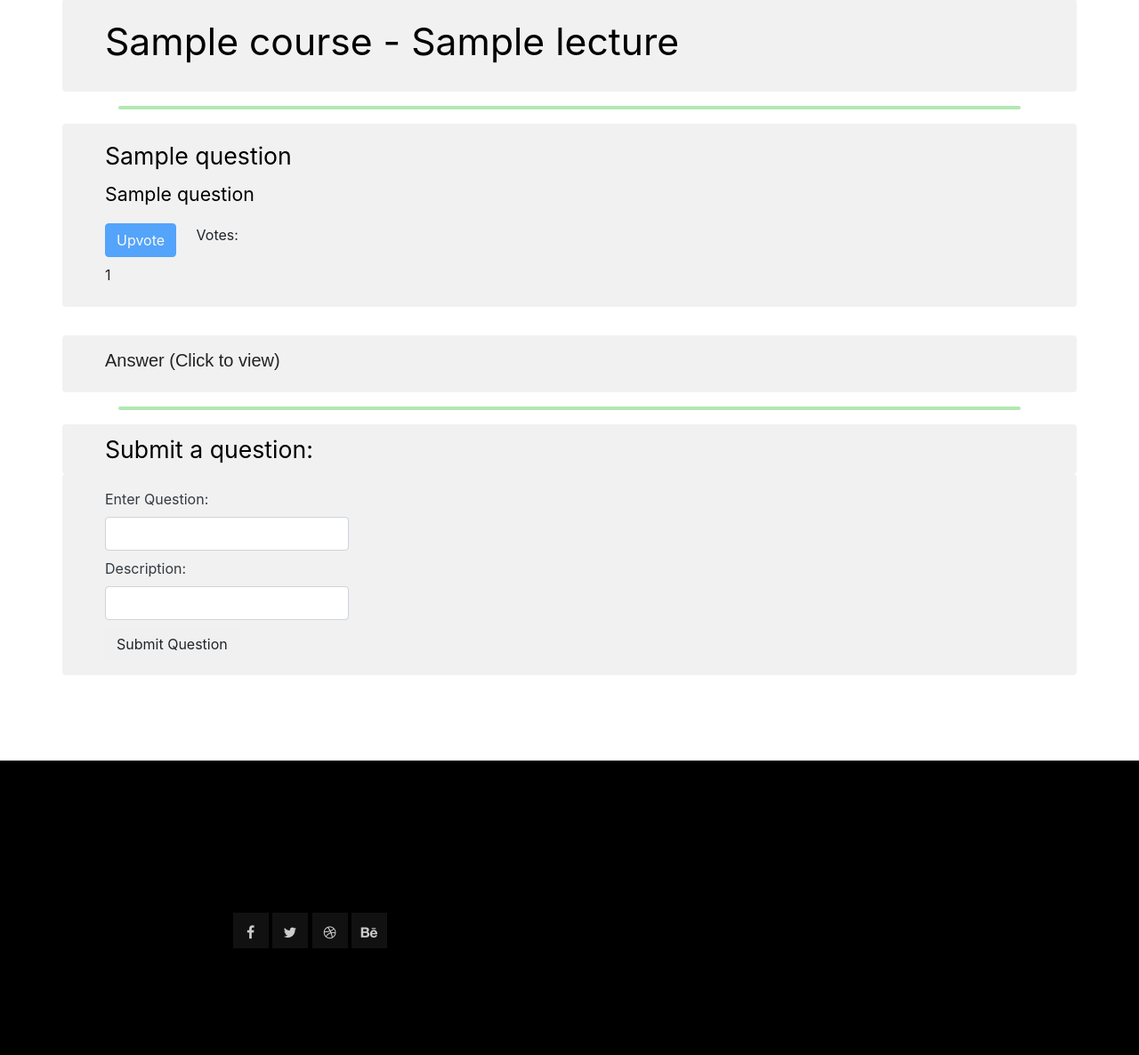
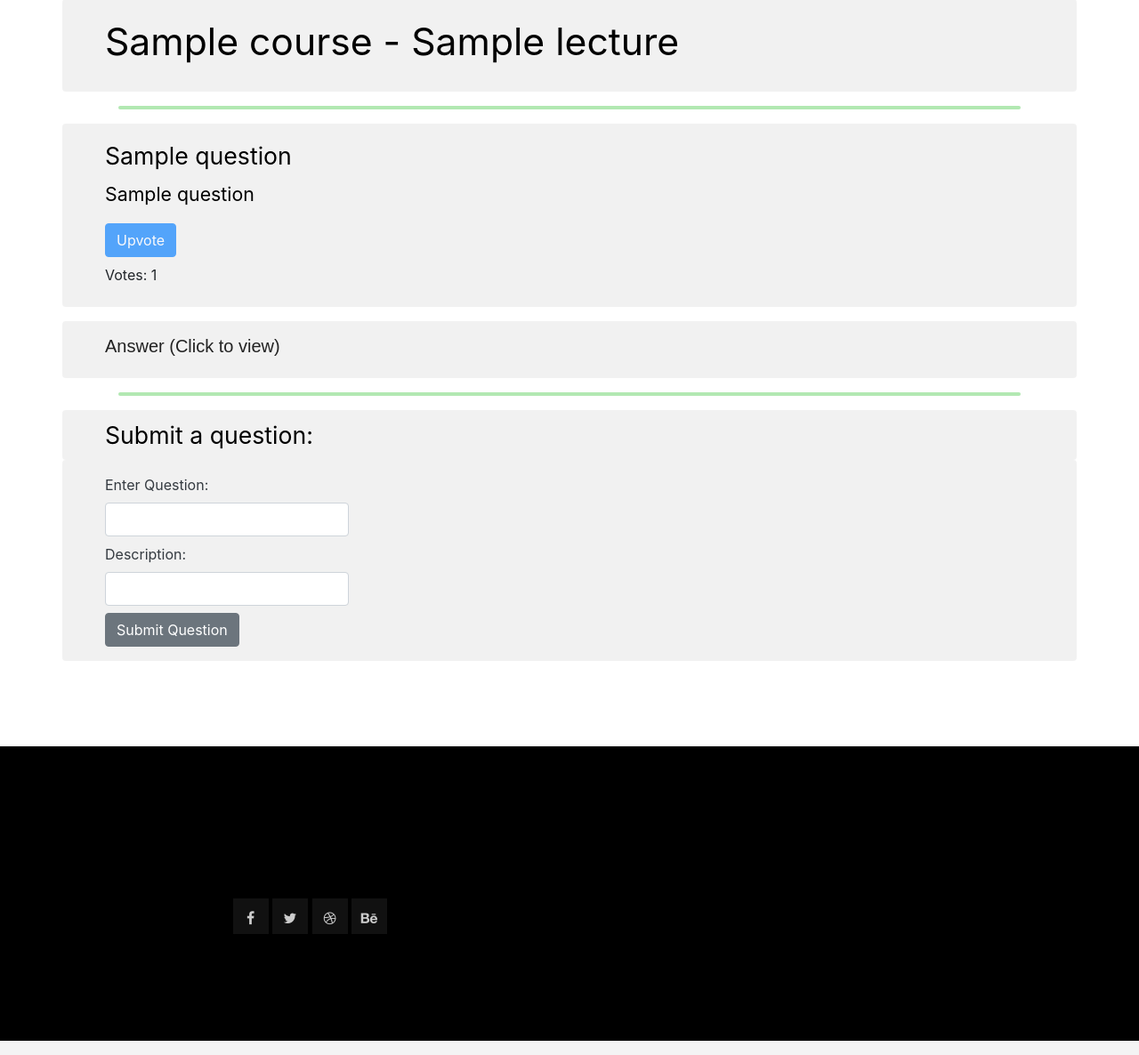
Before and after one commit to jdesbois/questionable, a Django app: a page that uses templates/main/lecture.html in a window 1280 px wide. Shown: the part 121-1307 px from the top of the page at 89% size. Run offline with Django 3.2, Linux system fonts and the light colour scheme; a user stored in the database is signed in; tables that the repository leaves empty hold one stand-in row (values such as "Sample post"); some libraries are stand-ins or nearby versions.

Commit message:
Tidied up lecture page frontend

```diff
--- a/static/js/lecture-jquery.js
+++ b/static/js/lecture-jquery.js
@@ -18,7 +18,16 @@ $(document).ready(function(){
         repliestag = ".replies-" + questionid;
         console.log(repliestag);
 
+        // id for 'answer' text
+        var answertag;
+        answertag = ".answer-" + questionid
+        console.log(answertag);
+
+        // slide to view
         $(repliestag).slideToggle();
+
+        // toggle between 'Answer' and 'Answer (Click to view)'
+        $(answertag).text($(answertag).text() == 'Answer (Click to view)' ? 'Answer' : 'Answer (Click to view)');
 
 
 
--- a/static/js/upvote-ajax.js
+++ b/static/js/upvote-ajax.js
@@ -22,7 +22,7 @@ $(document).ready(function(){
         $.get('/main/upvote/',
             {'question_id': questionid},
             function(data){
-                $(counttag).html(data);
+                $(counttag).html("Votes: " + data);
                 $(buttontag).attr("disabled", true);
             })
 
--- a/templates/main/lecture.html
+++ b/templates/main/lecture.html
@@ -63,10 +63,10 @@ Profile
                         {% endif %}
                      {% endfor %}
 
-                     &nbsp &nbsp Votes: &nbsp
+
                      {% for title, count in upvote_dict.items %}
                         {% if title == question.title %}
-                            <div class="upvotes" id="count-{{ question.id }}">{{ count }}</div><br/>
+                            <div class="upvotes" id="count-{{ question.id }}">Votes: {{ count }}</div><br/>
                         {% endif %}
                      {% endfor %}
                  </div>
@@ -95,29 +95,41 @@ Profile
                     {% endfor %}
                     </div>
                     <div class="col pt-2">
-                    <input class="btn lightgray " type="submit" name="submit" value="Submit Reply" />
+                    <input class="btn btn-secondary " type="submit" name="submit" value="Submit Reply" />
                     </div>
                 </form>
             </div>
-            {% endif %}
-
             <div class="row bg-white rounded pl-5 pt-2 pb-2">
 
             </div>
+            {% endif %}
+            {% if replies %}
+
 <!--            Loop over and add replies-->
-            {% for reply in replies %}
+
             <div class="row lightgray text-dark rounded pl-5 pt-3 pb-3 pr-5 showreplies"
                  id="showreplies-{{ question.id }}"
                      data-questionid="{{ question.id }}">
-                    <div><h5> Answer (Click to view)</h5></div>
-                <div class="hidden replies-{{ question.id }}">{{ reply.reply }}</div><br/>
+                <div class="container">
+
+                    <div class="row" }><h5 class="answer-{{ question.id }}">Answer (Click to view)</h5></div>
+
+                    {% for reply in replies %}
+                    <div class="row hidden replies-{{ question.id }}"><h6>{{ reply.user}}:</h6></div>
+                    <div class="row hidden replies-{{ question.id }}">{{ reply.reply }}</div>
+                    <div class="row hidden replies-{{ question.id }}"><br></div>
+                    {% endfor %}
+                </div>
             </div>
-             <div class="row bg-white rounded pl-5 pt-2 pb-2">
+            <div class="row bg-white text-white rounded pl-5 pt-2 pb-2">
 
-             </div>
-              {% endfor %}
+            </div>
+            {% endif %}
+
+
             {% endif %}
         {% endfor %}
+
         <div class="row breakline text-white rounded pl-5 pt-1 ml-5 mr-5">
 
         </div>
@@ -144,7 +156,7 @@ Profile
                 {{ field.help_text }}
                 {{ field }}
             {% endfor %}
-            <input class="btn lightgray" type="submit" name="submit" value="Submit Question" />
+            <input class="btn btn-secondary" type="submit" name="submit" value="Submit Question" />
         </form>
         </div>
     {% endif %}
```
Also changed, not shown: main/migrations/0001_initial.py, main/migrations/0002_auto_20200318_1616.py (deleted), main/migrations/0003_auto_20200318_1618.py (deleted), main/migrations/0004_auto_20200318_1922.py (deleted), main/migrations/0004_auto_20200318_1950.py (deleted), main/migrations/0005_merge_20200318_2009.py (deleted), main/migrations/0006_course_bio.py (deleted), main/migrations/0007_question_slug.py (deleted), main/migrations/0009_student_picture.py (deleted), main/migrations/0010_auto_20200311_1706.py (deleted), main/migrations/0011_auto_20200311_1718.py (deleted), main/migrations/0012_profile_bio.py (deleted), main/migrations/0013_auto_20200311_1845.py (deleted), main/migrations/0014_profile.py (deleted).
